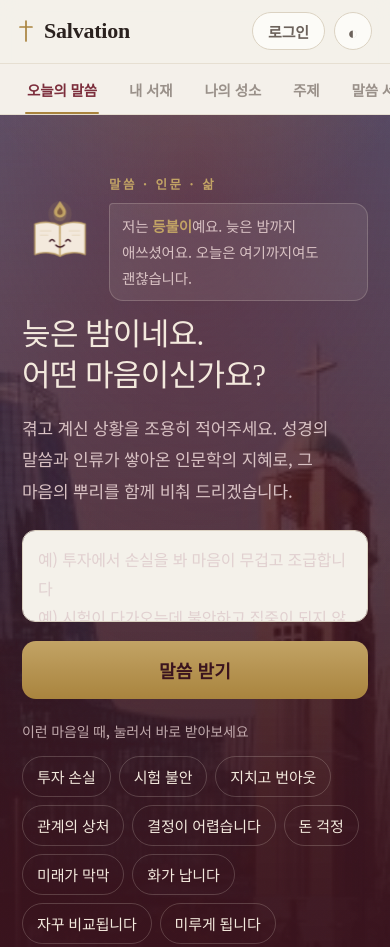
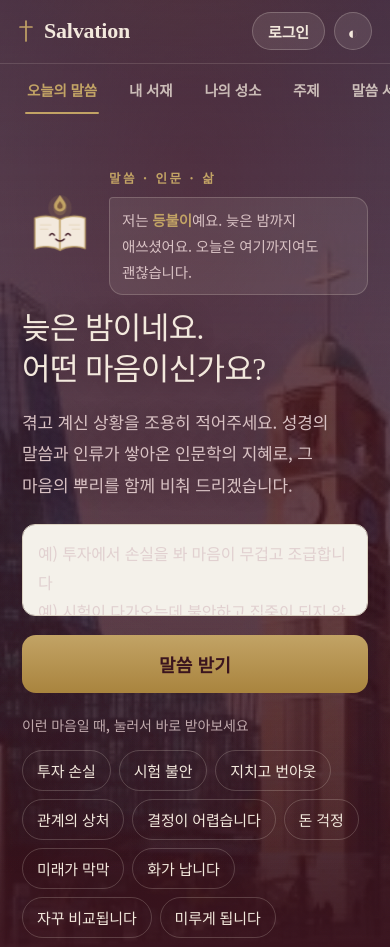
Before and after one commit to yubinxe/salvation, a plain HTML site: page index.html in a window 390 px wide. Shown: the top 947 px of the page. Drawn offline with nearby package versions, Linux system fonts and the light colour scheme; a web font is replaced by a local one.

Commit message:
히어로 하단 공백 제거 · 붉은 장막 재배분 · 헤더를 버건디에 맞춤
하단 공백
- .hero-in 의 min-height 를 없앴다. 화면이 길수록 내용 아래에 죽은 어둠이
  남던 원인. 이제 여백만으로 높이가 정해져 어떤 화면 높이에서도 일정하다.
  1440x900 에서 245 -> 76px, 1440x1200 에서도 76px 로 동일.
- 히어로 바로 아래 크림색 공백 72 -> 44px(모바일 36px).
  .container 의 첫 자식이 숨겨진 #result 라 :first-child 규칙이 헛돌던 것을
  .pair-grid 를 직접 겨냥하도록 고쳤다.

붉은 장막
- 상단을 62% -> 50% 로 12%p 걷어내고 중간 정지점을 아래로 밀었다.
  가운데 종탑과 건물 윤곽이 드러난다.
- 대신 글이 놓이는 자리에만 가로 장막을 따로 덮었다. 전체를 어둡게 하지
  않고도 글이 읽힌다. 사진 픽셀로 합성해 대비를 실측: 제목 7.07,
  본문 9.77, 칩 5.11 — 모두 WCAG AA(4.5) 이상.

헤더
- 히어로가 헤더 뒤까지 올라와 사진이 화면 맨 위에서 시작한다.
  헤더 높이는 스크립트가 실제로 재어 --hdr-h 에 넣는다.
- 히어로 위에 있는 동안 헤더는 투명, 글자는 금빛. 지나가면 크림색으로 돌아온다.
- 전환 판정에서 rAF 래치를 걷어냈다. 프레임이 한 번만 누락돼도 래치가 잠긴 채
  헤더가 영영 바뀌지 않던 구조였다. 시차 쪽 래치에도 해제 타이머를 뒀다.

Co-Authored-By: Claude Opus 5 <noreply@anthropic.com>

```diff
--- a/index.html
+++ b/index.html
@@ -35,7 +35,7 @@
 <meta name="twitter:image" content="./og.jpg">
 <meta name="robots" content="index,follow,max-image-preview:large">
 <link rel="canonical" href="./">
-<meta name="salv-build" content="20260923-0957">
+<meta name="salv-build" content="20260926-1158">
 <script>
 /* 배포한 새 화면이 예전 캐시에 막히는 일을 없앤다.
    문서에 박힌 빌드 번호와 네트워크의 version.json 을 비교해
@@ -1046,21 +1046,50 @@ footer .fnote{font-size:13.5px}
 .hero-tint{
   position:absolute; inset:0; z-index:-2; pointer-events:none;
   background:
-    radial-gradient(110% 80% at 50% 8%, color-mix(in srgb,var(--hero-1) 52%,transparent), transparent 70%),
+    radial-gradient(120% 92% at 50% 20%, color-mix(in srgb,var(--hero-1) 40%,transparent), transparent 74%),
     linear-gradient(180deg,
-      color-mix(in srgb,var(--hero-2) 62%,transparent) 0%,
-      color-mix(in srgb,var(--hero-2) 80%,transparent) 42%,
-      color-mix(in srgb,var(--hero-2) 95%,transparent) 78%,
+      color-mix(in srgb,var(--hero-2) 50%,transparent) 0%,
+      color-mix(in srgb,var(--hero-2) 56%,transparent) 30%,
+      color-mix(in srgb,var(--hero-2) 68%,transparent) 55%,
+      color-mix(in srgb,var(--hero-2) 86%,transparent) 80%,
       var(--hero-2) 100%);
 }
 .hero-in{position:relative;z-index:1}
 
+/* 히어로가 헤더 뒤까지 올라온다 — 사진이 화면 맨 위에서 시작한다.
+   --hdr-h 는 스크립트가 실제 높이로 채운다. 값이 없어도 근삿값으로 동작한다. */
+:root{--hdr-h:112px}
+.hero{margin-top:calc(-1 * var(--hdr-h))}
+.hero-in{padding-top:calc(52px + var(--hdr-h))}
+
 @media (min-width:900px){
-  .hero-in{min-height:min(86vh,820px);padding:88px 22px 104px}
+  /* 내용이 끝난 뒤 남던 297px 의 빈 어둠을 걷어냈다 */
+  /* min-height 를 두면 화면이 길수록 내용 아래에 죽은 공간이 남는다.
+     여백으로만 높이를 정해 어떤 화면 높이에서도 공백이 생기지 않게 한다. */
+  .hero-in{padding-bottom:76px}
 }
 @media (max-width:899px){
-  .hero-in{padding:58px 22px 84px}
-}
+  .hero-in{padding-left:22px;padding-right:22px;padding-bottom:56px}
+}
+
+/* 글이 놓이는 자리에만 따로 장막을 덮는다.
+   전체를 어둡게 하지 않고도 글이 읽히고, 가운데 종탑은 드러난 채로 둔다. */
+.hero-in::before{
+  content:""; position:absolute; inset:0; z-index:-1; pointer-events:none;
+  background:linear-gradient(100deg,
+    color-mix(in srgb,var(--hero-2) 68%,transparent) 0%,
+    color-mix(in srgb,var(--hero-2) 40%,transparent) 36%,
+    transparent 64%);
+}
+@media (max-width:899px){
+  .hero-in::before{
+    background:linear-gradient(180deg,
+      color-mix(in srgb,var(--hero-2) 58%,transparent) 0%,
+      color-mix(in srgb,var(--hero-2) 34%,transparent) 52%,
+      transparent 88%);
+  }
+}
+.hero h1,.hero .lead{text-shadow:0 1px 20px rgba(24,7,12,.42)}
 
 /* ── 아래로 내려가라는 신호 ──────────────────────────────── */
 .scroll-cue{
@@ -1136,8 +1165,46 @@ html.js-reveal [data-reveal].in{opacity:1;transform:none}
 .more-btn .n{color:var(--gold);font-weight:700}
 
 /* ── 섹션 사이 호흡 ─────────────────────────────────────── */
-.container > .sec:first-child{margin-top:64px}
-@media (min-width:1000px){.container > .sec:first-child{margin-top:84px}}
+/* 히어로가 이미 여백을 갖고 끝난다. 바로 아래까지 비워 둘 이유가 없다.
+   .container 의 첫 자식은 숨겨진 #result 라 :first-child 로는 잡히지 않는다. */
+.container > .pair-grid{margin-top:36px}
+.container > .pair-grid > .sec{margin-top:0}
+@media (min-width:1000px){.container > .pair-grid{margin-top:44px}}
+
+/* ============ 헤더 : 히어로 위에서는 투명하게 ============ */
+header.top,.navwrap,.brand .nm,.nav a,.acct-btn,.tbtn{
+  transition:background-color .4s ease, border-color .4s ease, color .4s ease;
+}
+html.at-top header.top{
+  background:transparent; border-bottom-color:transparent;
+  backdrop-filter:none; -webkit-backdrop-filter:none;
+}
+html.at-top .navwrap{
+  background:transparent;
+  border-top-color:rgba(243,233,221,.14);
+}
+html.at-top .brand .nm{color:var(--on-wine)}
+html.at-top .brand svg path{stroke:var(--gold-2)}
+html.at-top .nav a{color:color-mix(in srgb,var(--on-wine) 76%,transparent)}
+html.at-top .nav a:hover{color:var(--gold-2)}
+html.at-top .nav a[aria-current="true"]{color:var(--gold-2)}
+html.at-top .nav a::after{background:var(--gold-2)}
+html.at-top .acct-btn,
+html.at-top .tbtn{
+  background:rgba(243,233,221,.10);
+  border-color:rgba(243,233,221,.24);
+  color:var(--on-wine);
+}
+html.at-top .acct-btn:hover,
+html.at-top .tbtn:hover{border-color:var(--gold-2);color:var(--gold-2)}
+html.at-top .acct-btn.in{
+  background:rgba(194,163,101,.18);
+  border-color:rgba(194,163,101,.45);
+  color:var(--gold-2);
+}
+@media (prefers-reduced-motion:reduce){
+  header.top,.navwrap,.brand .nm,.nav a,.acct-btn,.tbtn{transition:none}
+}
 
 </style>
 </head>
@@ -3595,6 +3662,46 @@ try{ reduce = matchMedia("(prefers-reduced-motion:reduce)").matches; }catch(_){}
 })();
 
 /* ── 2. 히어로 사진 시차 ─────────────────────────────────── */
+/* 헤더 높이를 실제로 재서 히어로가 그만큼 위로 올라오게 한다 */
+(function headerFit(){
+  var hdr = q("header.top");
+  if(!hdr) return;
+  function fit(){
+    document.documentElement.style.setProperty("--hdr-h", Math.round(hdr.offsetHeight) + "px");
+  }
+  fit();
+  addEventListener("resize", fit, { passive:true });
+  if(window.ResizeObserver) new ResizeObserver(fit).observe(hdr);
+})();
+
+/* 히어로 위에 떠 있는 동안에는 헤더를 버건디에 맞춘다 */
+(function headerTone(){
+  var hdr = q("header.top"), hero = q(".hero");
+  if(!hdr || !hero) return;
+  var root = document.documentElement;
+  var hdrH = 0, heroEnd = 0;
+
+  // 스크롤마다 레이아웃을 읽지 않도록 경계를 미리 재 둔다
+  function measure(){
+    hdrH = hdr.offsetHeight;
+    heroEnd = hero.offsetTop + hero.offsetHeight;
+    tone();
+  }
+  // rAF 로 감싸지 않는다. 한 번이라도 프레임이 건너뛰면
+  // 래치가 잠긴 채 헤더가 영영 바뀌지 않는다. 계산은 뺄셈뿐이라 그대로 돌려도 싸다.
+  function tone(){
+    var y = window.scrollY || window.pageYOffset || 0;
+    root.classList.toggle("at-top", (y + hdrH + 4) < heroEnd);
+  }
+
+  measure();
+  addEventListener("scroll", tone, { passive:true });
+  addEventListener("resize", measure, { passive:true });
+  addEventListener("load", measure);
+  setTimeout(measure, 150);
+  setTimeout(measure, 700);   // 글꼴이 늦게 붙어 높이가 달라지는 경우
+})();
+
 (function parallax(){
   var bg = q(".hero-bg"), hero = q(".hero"), cue = q(".scroll-cue");
   if(!bg || !hero) return;
@@ -3616,6 +3723,8 @@ try{ reduce = matchMedia("(prefers-reduced-motion:reduce)").matches; }catch(_){}
     if(ticking) return;
     ticking = true;
     requestAnimationFrame(frame);
+    // 프레임이 오지 않아도 래치가 풀리게 한다. 시차는 못 줘도 멈춰 버리진 않는다.
+    setTimeout(function(){ ticking = false; }, 260);
   }, { passive:true });
   frame();
 })();
--- a/version.json
+++ b/version.json
@@ -1 +1 @@
-{ "build": "20260923-0957" }
+{ "build": "20260926-1158" }
```
